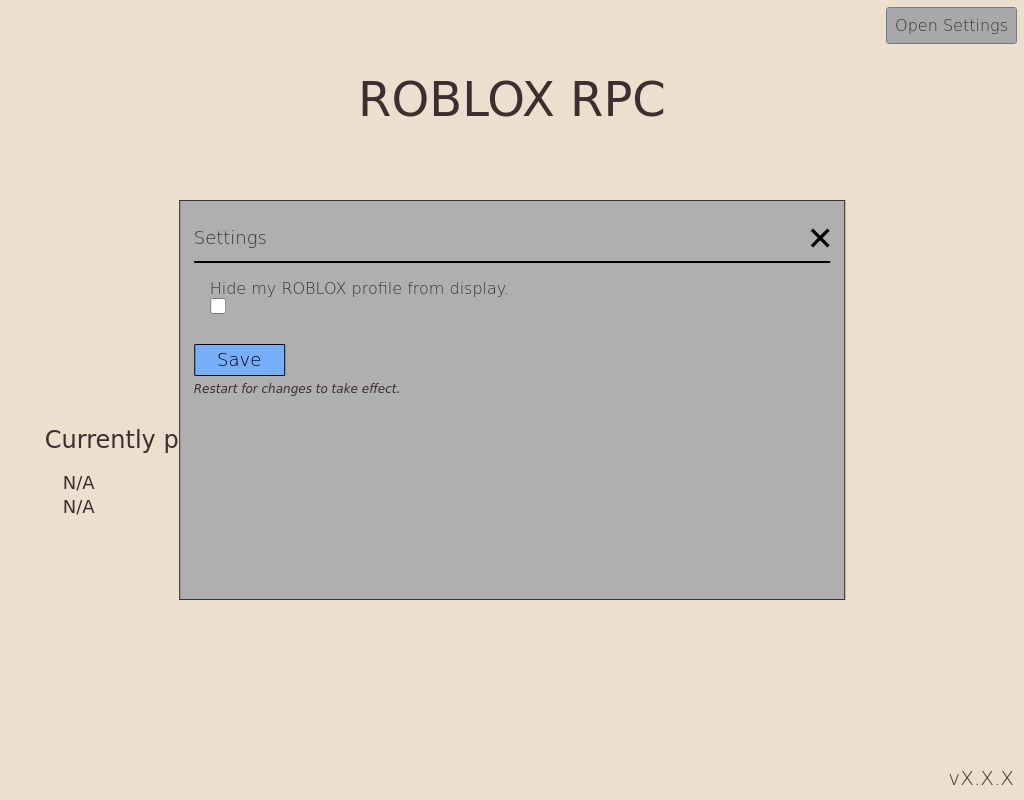
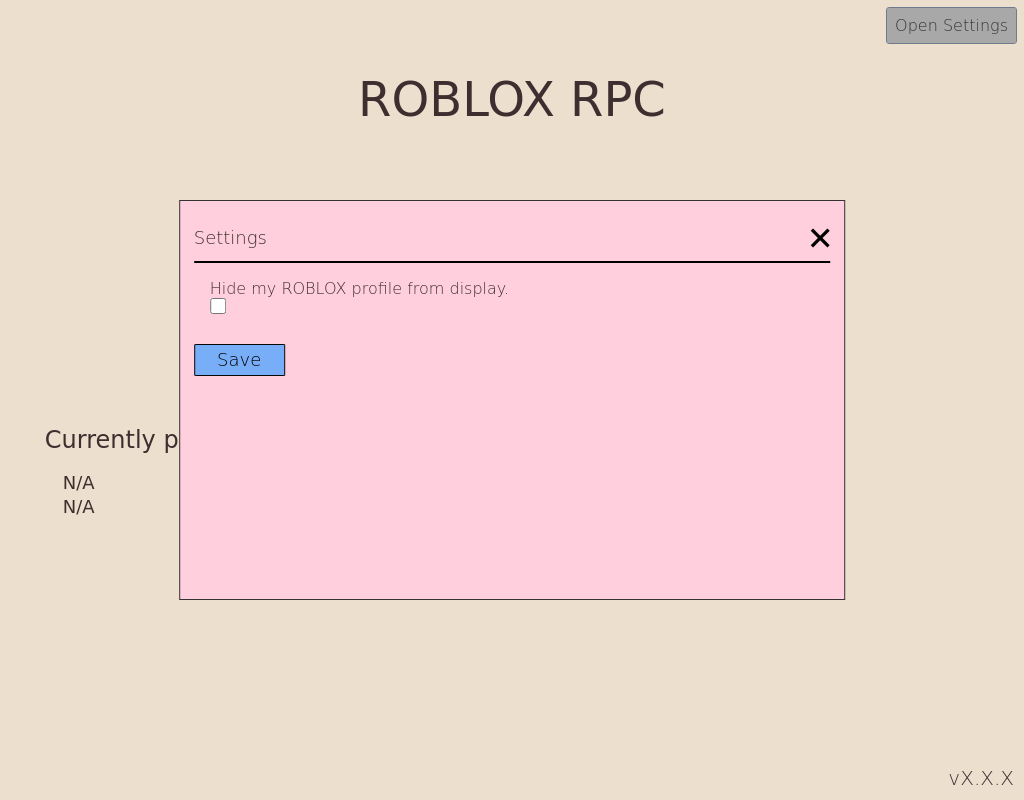
Before and after one commit to ItzBlinkzy/roblox-rpc, an Electron app: page src/index.html in a window 1024 px wide. Both pictures are taken after a click on the button "Open Settings". Drawn offline with Linux system fonts and the light colour scheme; no server answers; a web font is replaced by a local one.

Commit message:
v2.2-dev - Small design changes

```diff
--- a/src/index.html
+++ b/src/index.html
@@ -70,9 +70,6 @@
       <div id="save-settings">
         <button id="save-btn">Save</button>
       </div>
-      <div>
-        <span><i id="restart-text">Restart for changes to take effect.</i></span>
-      </div>
     </div>
 
     <div id="version-number">vX.X.X</div>
--- a/src/styles.css
+++ b/src/styles.css
@@ -356,7 +356,7 @@
   font-size: 18px;
   inset: 0;
   display: none;
-  background-color: #afafaf;
+  background-color: #ffcfde;
   left: 50%;
   top: 50%;
   width: 65%;
```
